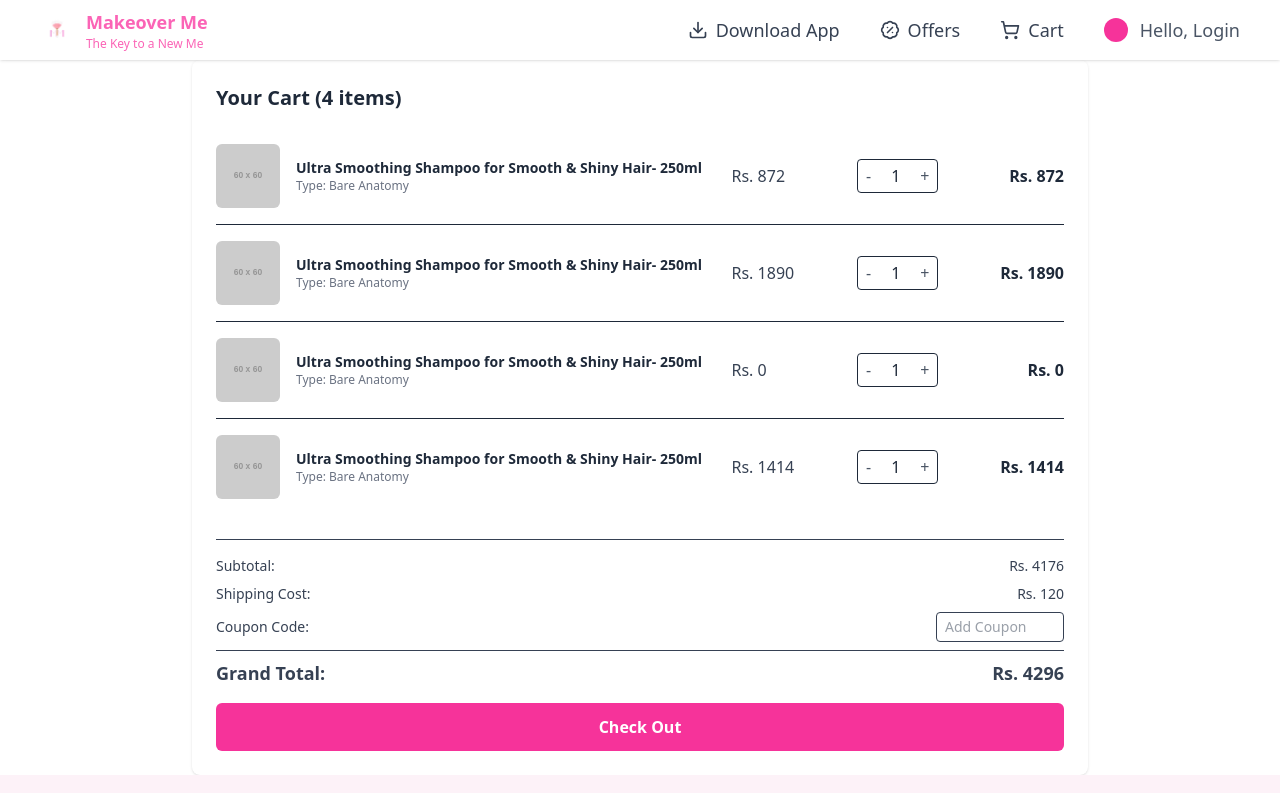
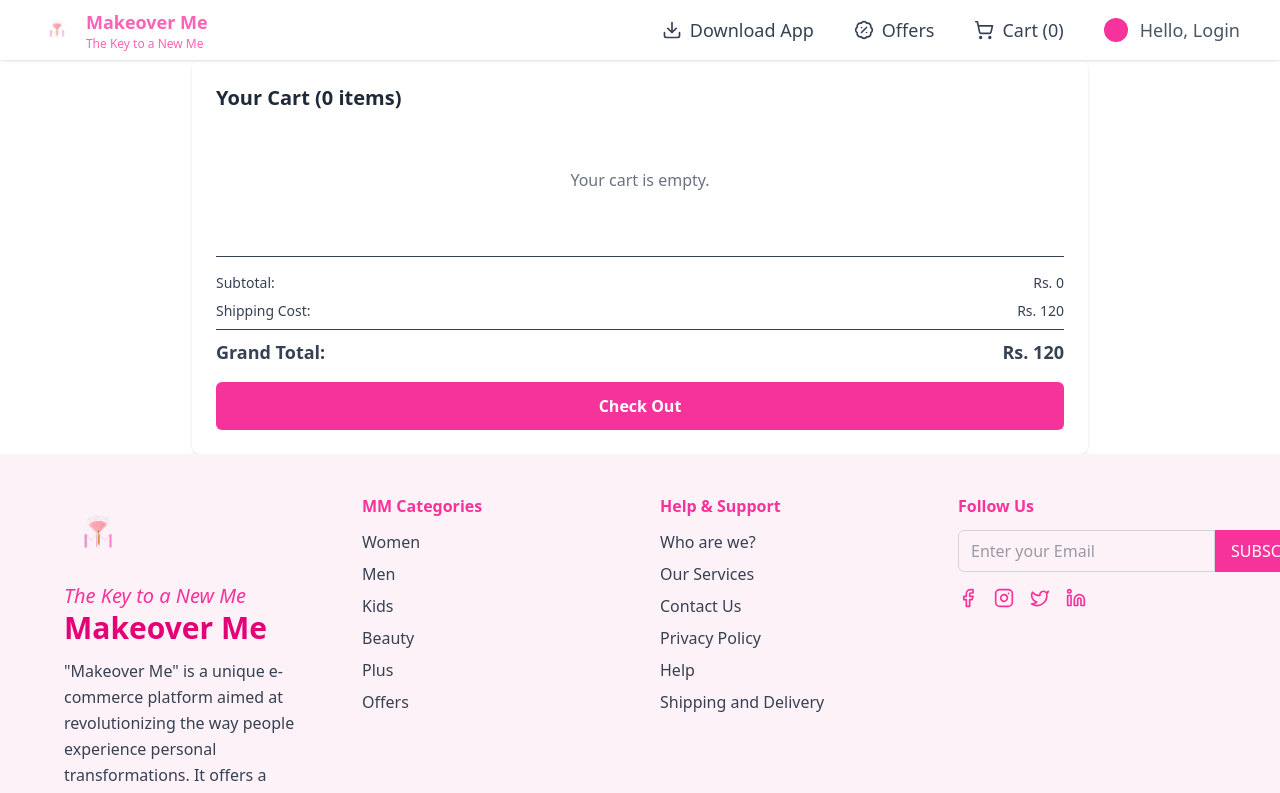
Before and after one commit to manojpun7/make_over_ecommerce, a React (Vite) app: page /cart in a window 1280 px wide. Shown: the top 793 px of the page. Built offline with nearby package versions, Linux system fonts and the light colour scheme.

Commit message:
cart item

```diff
--- a/src/components/Cart.jsx
+++ b/src/components/Cart.jsx
@@ -1,107 +1,69 @@
-import React, { useState } from "react";
+import React from "react";
+import { useSelector, useDispatch } from "react-redux";
+import { removeFromCart, updateQuantity } from "../lib/store/cart/cartSlice"; // adjust path
 
 const Cart = () => {
-  // Sample cart data (you can replace with context/api data)
-  const [cartItems, setCartItems] = useState([
-    {
-      id: 1,
-      name: "Ultra Smoothing Shampoo for Smooth & Shiny Hair- 250ml",
-      type: "Bare Anatomy",
-      price: 872,
-      quantity: 1,
-      image: "https://via.placeholder.com/60",
-    },
-    {
-      id: 2,
-      name: "Ultra Smoothing Shampoo for Smooth & Shiny Hair- 250ml",
-      type: "Bare Anatomy",
-      price: 1890,
-      quantity: 1,
-      image: "https://via.placeholder.com/60",
-    },
-    {
-      id: 3,
-      name: "Ultra Smoothing Shampoo for Smooth & Shiny Hair- 250ml",
-      type: "Bare Anatomy",
-      price: 0,
-      quantity: 1,
-      image: "https://via.placeholder.com/60",
-    },
-    {
-      id: 4,
-      name: "Ultra Smoothing Shampoo for Smooth & Shiny Hair- 250ml",
-      type: "Bare Anatomy",
-      price: 1414,
-      quantity: 1,
-      image: "https://via.placeholder.com/60",
-    },
-  ]);
-
+  const dispatch = useDispatch();
+  const cartItems = useSelector((state) => state.cart.items); // get cart from Redux
   const shippingCost = 120;
 
-  // Handle increment/decrement
-  const updateQuantity = (id, delta) => {
-    setCartItems((prev) =>
-      prev.map((item) =>
-        item.id === id
-          ? { ...item, quantity: Math.max(1, item.quantity + delta) }
-          : item
-      )
-    );
-  };
-
-  const subtotal = cartItems.reduce(
-    (acc, item) => acc + item.price * item.quantity,
-    0
-  );
+  const subtotal = cartItems.reduce((acc, item) => acc + item.unit_price * item.quantity, 0);
   const grandTotal = subtotal + shippingCost;
 
   return (
     <div className="w-full max-w-4xl mx-auto p-6 bg-white rounded-lg shadow-sm">
-      <h2 className="text-xl font-semibold mb-4">Your Cart ({cartItems.length} items)</h2>
+      <h2 className="text-xl font-semibold mb-4">
+        Your Cart ({cartItems.length} items)
+      </h2>
 
-      {/* Cart Items */}
       <div className="divide-y">
-        {cartItems.map((item) => (
+        {cartItems.length === 0 ? (
+          <p className="text-center py-10 text-gray-500">Your cart is empty.</p>
+        ) : (
+          cartItems.map((item) => (
             <div key={item.id} className="flex items-center justify-between py-4">
-            {/* Left: Image + Details */}
               <div className="flex items-center space-x-4">
-              <img src={item.image} alt={item.name} className="w-16 h-16 rounded-md object-cover" />
+                <img src={item.preview || item.image} alt={item.name} className="w-16 h-16 rounded-md object-cover" />
                 <div>
                   <h3 className="text-sm font-semibold">{item.name}</h3>
                   <p className="text-xs text-gray-500">Type: {item.type}</p>
+                  <p className="text-xs text-gray-500">Stock: {item.stock}</p>
                 </div>
               </div>
 
-            {/* Price */}
-            <p className="w-24 text-gray-700">Rs. {item.price}</p>
+              <p className="w-24 text-gray-700">Rs. {item.unit_price}</p>
 
-            {/* Quantity Controls */}
               <div className="flex items-center border rounded">
                 <button
                   className="px-2 py-1 text-gray-600"
-                onClick={() => updateQuantity(item.id, -1)}
+                  onClick={() => dispatch(updateQuantity({ id: item.id, quantity: item.quantity - 1 }))}
+                  disabled={item.quantity <= 1}
                 >
                   -
                 </button>
                 <span className="px-3">{item.quantity}</span>
                 <button
                   className="px-2 py-1 text-gray-600"
-                onClick={() => updateQuantity(item.id, 1)}
+                  onClick={() => dispatch(updateQuantity({ id: item.id, quantity: item.quantity + 1 }))}
+                  disabled={item.quantity >= item.stock}
                 >
                   +
                 </button>
               </div>
 
-            {/* Total */}
-            <p className="w-24 font-semibold text-right">
-              Rs. {item.price * item.quantity}
-            </p>
+              <p className="w-24 font-semibold text-right">Rs. {item.unit_price * item.quantity}</p>
+
+              <button
+                onClick={() => dispatch(removeFromCart(item.id))}
+                className="ml-4 text-red-500 hover:text-red-700 font-semibold text-sm"
+              >
+                Remove
+              </button>
             </div>
-        ))}
+          ))
+        )}
       </div>
 
-      {/* Summary */}
       <div className="mt-6 border-t pt-4 space-y-2 text-sm text-gray-700">
         <div className="flex justify-between">
           <span>Subtotal:</span>
@@ -111,21 +73,12 @@
           <span>Shipping Cost:</span>
           <span>Rs. {shippingCost}</span>
         </div>
-        <div className="flex justify-between items-center">
-          <span>Coupon Code:</span>
-          <input
-            type="text"
-            placeholder="Add Coupon"
-            className="border px-2 py-1 rounded text-sm w-32"
-          />
-        </div>
         <div className="flex justify-between font-semibold text-lg border-t pt-2">
           <span>Grand Total:</span>
           <span>Rs. {grandTotal}</span>
         </div>
       </div>
 
-      {/* Checkout Button */}
       <button className="mt-4 w-full bg-pink-500 hover:bg-pink-600 text-white font-semibold py-3 rounded-md">
         Check Out
       </button>
--- a/src/components/HeroPage.jsx
+++ b/src/components/HeroPage.jsx
@@ -1,9 +1,8 @@
-import React, { useEffect } from "react";
-import { useDispatch, useSelector } from "react-redux";
-import { fetchCategories } from "../lib/store/category/categoryThunks";
+import React  from "react";
+import {  useSelector } from "react-redux";
+
 
 const HeroPage = () => {
-  const dispatch = useDispatch();
 
   // Get products and categories from Redux store
   const { products, loading: productsLoading } = useSelector(
@@ -14,9 +13,6 @@
   );
 
   // Fetch categories on mount
-  useEffect(() => {
-    dispatch(fetchCategories());
-  }, [dispatch]);
 
   // Filter featured products for hero carousel
   const featuredProducts =
--- a/src/components/HomePage.jsx
+++ b/src/components/HomePage.jsx
@@ -33,6 +33,7 @@
 import BestBeautyProducts from "./BestBeautyProducts";
 import Accessories from "./Accessories";
 import BestOutfitDeal from "./BestOutfitDeal";
+import { fetchCategories } from "../lib/store/category/categoryThunks.js";
 
 const HomePage = () => {
   const dispatch = useDispatch();
@@ -40,12 +41,18 @@
   const { products, loading, error } = useSelector((state) => state.products);
 
 
-  console.log("from the homepage product",products);
+  console.log("from the homepage product", products);
 
   // 🔥 FETCH PRODUCTS WHEN HOMEPAGE LOADS
   useEffect(() => {
     dispatch(fetchProducts()); // only runs on "/"
   }, [dispatch]);
+
+
+  useEffect(() => {
+    dispatch(fetchCategories());
+  }, [dispatch]);
+
 
   return (
     <div>
--- a/src/components/Navbar.jsx
+++ b/src/components/Navbar.jsx
@@ -11,32 +11,50 @@
 import { useDispatch, useSelector } from "react-redux";
 import { logout, setUserFromStorage } from "../lib/store/auth/authSlice";
 
-const IconButton = ({ icon: Icon, text }) => (
+// IconButton component with optional `to` for navigation
+const IconButton = ({ icon: Icon, text, to, onClick }) => {
+  if (to) {
+    return (
       <Link
-    to="#"
+        to={to}
         className="flex items-center space-x-2 text-gray-700 hover:text-pink-500 transition-colors"
       >
         <Icon size={20} />
         <span className="text-lg">{text}</span>
       </Link>
     );
+  }
+
+  return (
+
+    <button
+      onClick={onClick}
+      className="flex items-center space-x-2 text-gray-700 hover:text-pink-500 transition-colors"
+    >
+      <Icon size={20} />
+      <span className="text-lg">{text}</span>
+    </button>
+  );
+};
 
 const Navbar = () => {
   const [isMobileMenuOpen, setIsMobileMenuOpen] = useState(false);
   const navigate = useNavigate();
   const dispatch = useDispatch();
 
-  // Before (in original code)
   const user = useSelector((state) => state.auth.user);
+  const cartitems = useSelector((state) => state.cart.items);
+  const cartCount = cartitems.length
 
-  // After (in optimized code)
+
+
   useEffect(() => {
     const storedEmail = localStorage.getItem("user_email");
-    // Only dispatch if user is null AND email exists in storage
     if (!user && storedEmail) {
       dispatch(setUserFromStorage(storedEmail));
     }
   }, [dispatch, user]);
+
   const handleLogout = () => {
     dispatch(logout());
     navigate("/auth/login");
@@ -45,8 +63,11 @@
   return (
     <nav className="bg-white shadow-sm sticky top-0 z-50">
       <div className="flex justify-between items-center py-2 px-10">
-        {/* 👇 Clickable Logo */}
-        <Link to="/" className="flex items-center space-x-3 hover:opacity-80 transition">
+        {/* Logo */}
+        <Link
+          to="/"
+          className="flex items-center space-x-3 hover:opacity-80 transition"
+        >
           <img src={logo} alt="Makeover Me" className="h-10 w-auto" />
           <div className="hidden sm:block leading-tight">
             <p className="font-bold text-lg text-pink-400">Makeover Me</p>
@@ -58,12 +79,12 @@
         <div className="hidden md:flex items-center space-x-10">
           <IconButton icon={Download} text="Download App" />
           <IconButton icon={BadgePercent} text="Offers" />
-          <IconButton icon={ShoppingCart} text="Cart" />
+          {/* Cart navigates to /cart */}
+          <IconButton icon={ShoppingCart} text={`Cart (${cartCount})`} to="/cart" />
 
           {/* User Section */}
           <div className="flex items-center space-x-3">
             <div className="w-6 h-6 bg-pink-500 rounded-full"></div>
-
             {user ? (
               <>
                 <span className="text-lg text-gray-600">
@@ -95,6 +116,8 @@
           {isMobileMenuOpen ? <X size={24} /> : <Menu size={24} />}
         </button>
       </div>
+
+      {/* You can add mobile menu content here if needed */}
     </nav>
   );
 };
--- a/src/components/ProductCard.jsx
+++ b/src/components/ProductCard.jsx
@@ -1,11 +1,23 @@
 import React from "react";
 import { useNavigate } from "react-router-dom";
+import { useDispatch, useSelector } from "react-redux";
+import { addToCart } from "../lib/store/cart/cartSlice";
 
 const ProductCard = ({ product }) => {
   const navigate = useNavigate();
+  const dispatch = useDispatch();
+
+  const cartItems = useSelector((state) => state.cart.items);
+  const cartItem = cartItems.find((item) => item.id === product.id);
+  const inCartQuantity = cartItem ? cartItem.quantity : 0;
 
   const handleClick = () => {
     navigate(`/products/${product.slug}`);
+  };
+
+  const handleAddToCart = (e) => {
+    e.stopPropagation(); // prevent navigation
+    dispatch(addToCart(product));
   };
 
   return (
@@ -13,38 +25,45 @@
       onClick={handleClick}
       className="cursor-pointer pb-4 pt-4 bg-white rounded-xl shadow-sm hover:shadow-2xl border-pink-600 transition-all duration-300 p-1 relative flex flex-col"
     >
-      {/* Tag */}
       {product.tag && (
         <span className="absolute top-2 left-2 bg-pink-500 text-white text-xs font-semibold px-2 py-1 rounded">
           {product.tag}
         </span>
       )}
 
-      {/* Image */}
       <img
         src={product.preview}
         alt={product.name}
         className="w-full h-40 object-cover mb-3"
       />
 
-      {/* Info */}
       <div className="flex-1 flex flex-col">
-        <p className="text-gray-600 text-sm mb-1">
-          {product.rating}★/{product.reviews}
-        </p>
-        <p className="text-pink-500 text-sm font-medium mb-1">
-          {product.discount}
-        </p>
-        <p className="text-lg font-bold text-gray-800">
-          Rs. {product.unit_price}{" "}
-        </p>
+        <p className="text-gray-600 text-sm mb-1">{product.rating}★/{product.reviews}</p>
+        <p className="text-pink-500 text-sm font-medium mb-1">{product.discount}</p>
+        <p className="text-lg font-bold text-gray-800">Rs. {product.unit_price}</p>
         <p className="text-sm text-gray-600 mb-3">{product.name}</p>
 
-        {/* Buttons aligned bottom */}
         <div className="mt-auto flex items-center gap-3">
-          <button className="flex-1 bg-pink-500 hover:bg-pink-600 text-white text-sm py-2 rounded-md">
-            Add To Cart
-          </button>
+          {product.stock === 0 ? (
+            <button className="flex-1 bg-gray-400 text-white text-sm py-2 rounded-md cursor-not-allowed">
+              Out of Stock
+            </button>
+          ) : (
+            <button
+              onClick={handleAddToCart}
+              disabled={inCartQuantity >= product.stock}
+              className={`flex-1 text-white text-sm py-2 rounded-md ${
+                inCartQuantity >= product.stock
+                  ? "bg-gray-400 cursor-not-allowed"
+                  : "bg-pink-500 hover:bg-pink-600"
+              }`}
+            >
+              {inCartQuantity >= product.stock
+                ? "Max Quantity Reached"
+                : "Add To Cart"}
+            </button>
+          )}
+
           <button className="text-pink-500 border border-pink-300 p-1.5 rounded-md hover:bg-pink-50">
             ♥
           </button>
--- a/src/lib/store/auth/authThunks.js
+++ b/src/lib/store/auth/authThunks.js
@@ -7,7 +7,7 @@
   async (signupData, { rejectWithValue }) => {
     try {
       const response = await axios.post(
-        "http://18.208.251.169:8000/api/auth/signup/",
+        "http://64.227.179.189:8000/api/auth/signup/",
         {
           email: signupData.email,
           contact: signupData.contact,
@@ -37,7 +37,7 @@
   async (loginData, { rejectWithValue }) => {
     try {
       const res = await axios.post(
-        "http://18.208.251.169:8000/api/auth/login/",
+        "http://64.227.179.189:8000/api/auth/login/",
         loginData
       );
 
--- /dev/null
+++ b/src/lib/store/cart/cartSlice.js
@@ -0,0 +1,52 @@
+import { createSlice } from "@reduxjs/toolkit";
+
+// Load cart from localStorage if available
+const initialCart = JSON.parse(localStorage.getItem("cartItems")) || [];
+
+const cartSlice = createSlice({
+  name: "cart",
+  initialState: {
+    items: initialCart, // cart items
+  },
+  reducers: {
+    addToCart: (state, action) => {
+      const product = action.payload;
+      const existing = state.items.find((item) => item.id === product.id);
+
+      if (existing) {
+        if (existing.quantity < product.stock) {
+          existing.quantity += 1;
+        }
+      } else {
+        state.items.push({ ...product, quantity: 1 });
+      }
+
+      // Save to localStorage
+      localStorage.setItem("cartItems", JSON.stringify(state.items));
+    },
+
+    removeFromCart: (state, action) => {
+      state.items = state.items.filter((item) => item.id !== action.payload);
+      localStorage.setItem("cartItems", JSON.stringify(state.items));
+    },
+
+    updateQuantity: (state, action) => {
+      const { id, quantity } = action.payload;
+      const item = state.items.find((i) => i.id === id);
+      if (item) {
+        item.quantity = quantity;
+        if (item.quantity > item.stock) item.quantity = item.stock;
+        if (item.quantity < 1) item.quantity = 1;
+      }
+      localStorage.setItem("cartItems", JSON.stringify(state.items));
+    },
+
+    clearCart: (state) => {
+      state.items = [];
+      localStorage.setItem("cartItems", JSON.stringify(state.items));
+    },
+  },
+});
+
+export const { addToCart, removeFromCart, updateQuantity, clearCart } = cartSlice.actions;
+export default cartSlice.reducer;
--- a/src/lib/store/store.js
+++ b/src/lib/store/store.js
@@ -3,13 +3,15 @@
 import productsReducer from "../store/products/productsSlice.js";
 import searchProductsReducer from '../store/searchProducts/searchProductsSlice.js'
 import categoryReducer from '../store/category/categorySlice.js'
+import cartReducer from '../store/cart/cartSlice.js'
 
 export const store = configureStore({
   reducer: {
     auth: authReducer,
     products: productsReducer,
     searchProducts: searchProductsReducer,
-    categories: categoryReducer
+    categories: categoryReducer,
+    cart: cartReducer
 
   },
 });
```
Also changed, not shown: src/components/MoreProducts.jsx (+29 -23 lines). Lines whose indentation alone changed are shown as unchanged.
